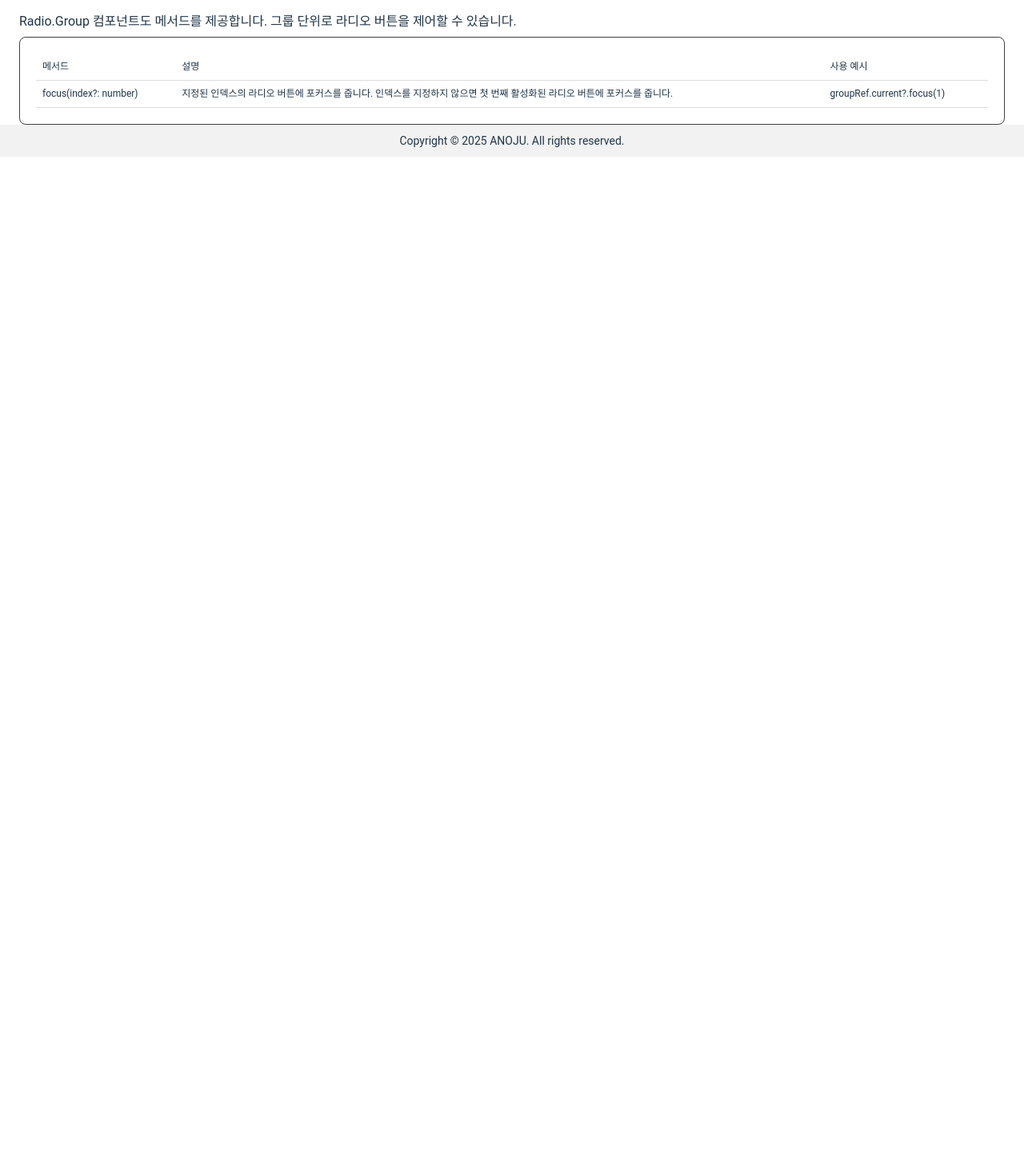
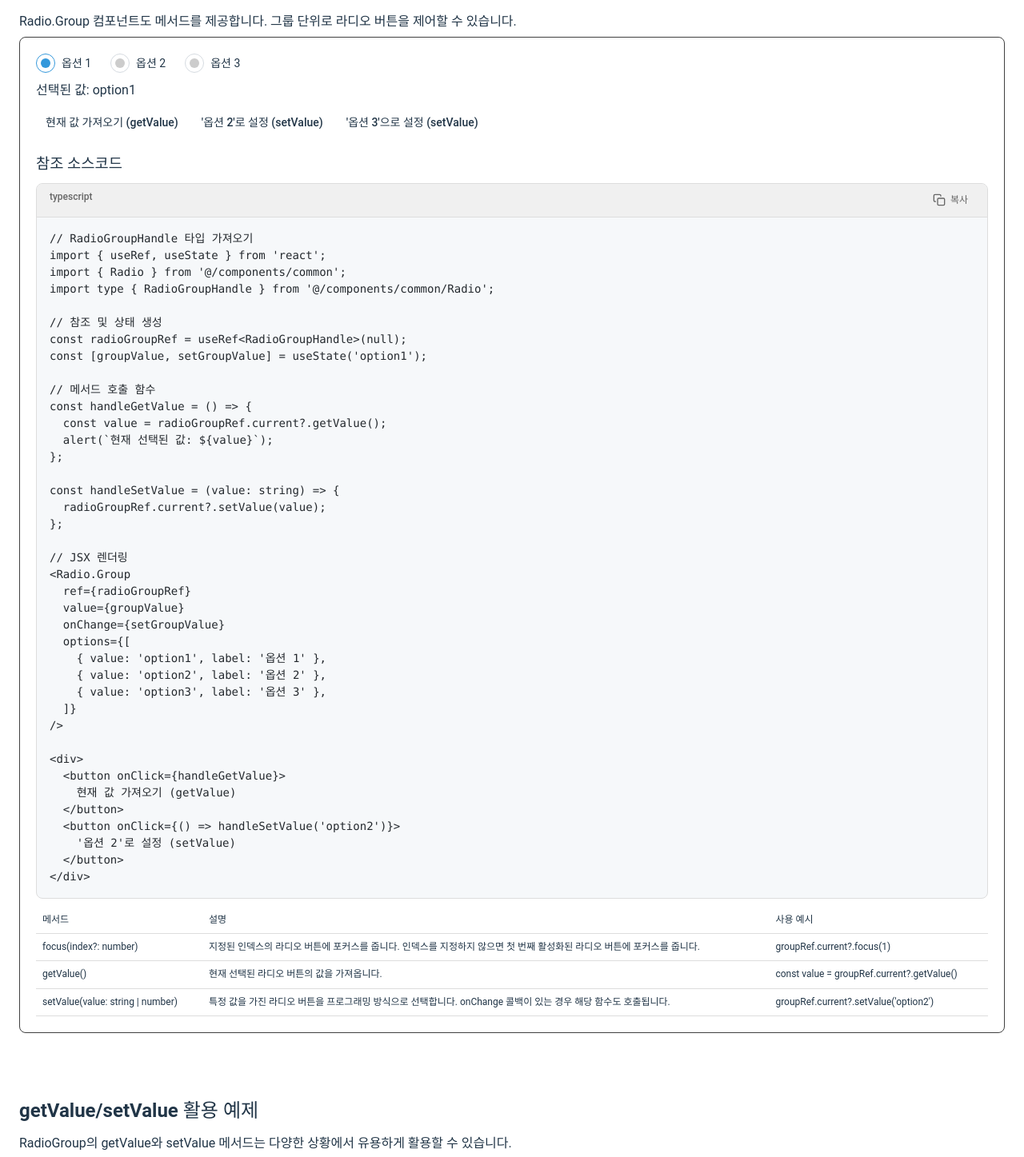
Before and after one commit to anoju/anoju-react, a React (Vite) app: page /guide/radio in a window 1280 px wide. Shown: the part 5935-7382 px from the top of the page at 80% size. Before the commit the page ends 6131 px from the top, so only its background shows below. Built offline with nearby package versions, Linux system fonts and the light colour scheme.

Commit message:
라디오 업데이트(3)

```diff
--- a/src/components/common/Radio.tsx
+++ b/src/components/common/Radio.tsx
@@ -38,8 +38,8 @@ const RadioContext = createContext<RadioContextType | undefined>(undefined);
 export interface RadioHandle {
   focus: () => void;
   blur: () => void;
-  isChecked: () => boolean;
-  select: () => void;
+  getValue: () => boolean;
+  setValue: () => void;
   getRootElement: () => HTMLElement | null;
   getInputElement: () => HTMLInputElement | null;
 }
@@ -133,10 +133,10 @@ export const Radio = forwardRef<RadioHandle, RadioProps>(
             inputRef.current.blur();
           }
         },
-        isChecked: () => {
+        getValue: () => {
           return !!isChecked;
         },
-        select: () => {
+        setValue: () => {
           if (mergedDisabled) return; // 비활성화된 경우 동작하지 않음
 
           // 이미 선택된 경우 작업 필요 없음
@@ -243,6 +243,8 @@ function isRadioOption<T extends string | number>(
 // 외부에서 호출 가능한 그룹 메서드 인터페이스 정의
 export interface RadioGroupHandle {
   focus: (index?: number) => void;
+  getValue: () => string | number | undefined;
+  setValue: (value: string | number) => void;
 }
 
 // Radio Group component props
@@ -331,8 +333,18 @@ const RadioGroupComponent = forwardRef(
             firstAvailableRadio.focus();
           }
         },
+        // 현재 선택된 값 반환
+        getValue: () => {
+          return value;
+        },
+        // 새 값 설정
+        setValue: (newValue: string | number) => {
+          if (onChange) {
+            onChange(newValue as T);
+          }
+        },
       }),
-      []
+      [value, onChange]
     );
 
     // 옵션에서 Radio 컴포넌트 생성
--- a/src/pages/guide/radio.tsx
+++ b/src/pages/guide/radio.tsx
@@ -2,6 +2,7 @@
 import { useState, useRef } from 'react';
 import { usePageLayout } from '@/hooks/usePageLayout';
 import { Button, CodeHighlight, Radio, RadioHandle } from '@/components/common';
+import type { RadioGroupHandle } from '@/components/common/Radio';
 import styles from '@/assets/scss/pages/guide.module.scss';
 
 const RadioGuide = () => {
@@ -30,7 +31,11 @@ const RadioGuide = () => {
   const radioRef = useRef<RadioHandle>(null);
   const [selected2, setSelected2] = useState('option1');
 
-  // 버튼 클릭 핸들러
+  // 라디오 그룹에 대한 참조 생성
+  const radioGroupRef = useRef<RadioGroupHandle>(null);
+  const [groupValue, setGroupValue] = useState('option1');
+
+  // 버튼 클릭 핸들러 - 개별 라디오
   const handleFocus = () => {
     radioRef.current?.focus();
   };
@@ -42,12 +47,22 @@ const RadioGuide = () => {
   const handleIsChecked = () => {
     alert(
       '현재 선택 상태: ' +
-        (radioRef.current?.isChecked() ? '선택됨' : '선택 안됨')
+        (radioRef.current?.getValue() ? '선택됨' : '선택 안됨')
     );
   };
 
   const handleSelect = () => {
-    radioRef.current?.select();
+    radioRef.current?.setValue();
+  };
+
+  // RadioGroup 메서드 핸들러
+  const handleGetValue = () => {
+    const value = radioGroupRef.current?.getValue();
+    alert(`현재 선택된 값: ${value}`);
+  };
+
+  const handleSetValue = (value: string) => {
+    radioGroupRef.current?.setValue(value);
   };
 
   return (
@@ -341,11 +356,11 @@ const MyRadioWithRef = () => {
   };
 
   const handleIsChecked = () => {
-    alert('현재 선택 상태: ' + (radioRef.current?.isChecked() ? '선택됨' : '선택 안됨'));
+    alert('현재 선택 상태: ' + (radioRef.current?.getValue() ? '선택됨' : '선택 안됨'));
   };
 
   const handleSelect = () => {
-    radioRef.current?.select();
+    radioRef.current?.setValue();
   };
 
   return (
@@ -410,17 +425,17 @@ const MyRadioWithRef = () => {
                 </td>
               </tr>
               <tr>
-                <td>isChecked()</td>
+                <td>getValue()</td>
                 <td>현재 선택 상태를 boolean 값으로 반환합니다.</td>
                 <td>
-                  <code>const isChecked = radioRef.current?.isChecked()</code>
+                  <code>const isChecked = radioRef.current?.getValue()</code>
                 </td>
               </tr>
               <tr>
-                <td>select()</td>
+                <td>setValue()</td>
                 <td>라디오 버튼을 선택합니다.</td>
                 <td>
-                  <code>radioRef.current?.select()</code>
+                  <code>radioRef.current?.setValue()</code>
                 </td>
               </tr>
               <tr>
@@ -453,6 +468,82 @@ const MyRadioWithRef = () => {
           제어할 수 있습니다.
         </p>
         <div className={styles.showcase}>
+          <Radio.Group
+            ref={radioGroupRef}
+            value={groupValue}
+            onChange={setGroupValue}
+            options={[
+              { value: 'option1', label: '옵션 1' },
+              { value: 'option2', label: '옵션 2' },
+              { value: 'option3', label: '옵션 3' },
+            ]}
+          />
+          <div style={{ marginTop: '10px' }}>
+            <p className={styles.txt}>선택된 값: {groupValue}</p>
+          </div>
+          <div
+            style={{
+              marginTop: '10px',
+              display: 'flex',
+              gap: '5px',
+              flexWrap: 'wrap'
+            }}
+          >
+            <Button size="sm" onClick={handleGetValue}>
+              현재 값 가져오기 (getValue)
+            </Button>
+            <Button size="sm" onClick={() => handleSetValue('option2')}>
+              '옵션 2'로 설정 (setValue)
+            </Button>
+            <Button size="sm" onClick={() => handleSetValue('option3')}>
+              '옵션 3'으로 설정 (setValue)
+            </Button>
+          </div>
+
+          <h3 className={styles['sub-title']} style={{ marginTop: '20px' }}>참조 소스코드</h3>
+          <CodeHighlight
+            code={`// RadioGroupHandle 타입 가져오기
+import { useRef, useState } from 'react';
+import { Radio } from '@/components/common';
+import type { RadioGroupHandle } from '@/components/common/Radio';
+
+// 참조 및 상태 생성
+const radioGroupRef = useRef<RadioGroupHandle>(null);
+const [groupValue, setGroupValue] = useState('option1');
+
+// 메서드 호출 함수
+const handleGetValue = () => {
+  const value = radioGroupRef.current?.getValue();
+  alert(\`현재 선택된 값: \${value}\`);
+};
+
+const handleSetValue = (value: string) => {
+  radioGroupRef.current?.setValue(value);
+};
+
+// JSX 렌더링
+<Radio.Group
+  ref={radioGroupRef}
+  value={groupValue}
+  onChange={setGroupValue}
+  options={[
+    { value: 'option1', label: '옵션 1' },
+    { value: 'option2', label: '옵션 2' },
+    { value: 'option3', label: '옵션 3' },
+  ]}
+/>
+
+<div>
+  <button onClick={handleGetValue}>
+    현재 값 가져오기 (getValue)
+  </button>
+  <button onClick={() => handleSetValue('option2')}>
+    '옵션 2'로 설정 (setValue)
+  </button>
+</div>`}
+            language="typescript"
+          />
+
           <table className={styles.table}>
             <thead>
               <tr>
@@ -473,8 +564,104 @@ const MyRadioWithRef = () => {
                   <code>groupRef.current?.focus(1)</code>
                 </td>
               </tr>
+              <tr>
+                <td>getValue()</td>
+                <td>
+                  현재 선택된 라디오 버튼의 값을 가져옵니다.
+                </td>
+                <td>
+                  <code>const value = groupRef.current?.getValue()</code>
+                </td>
+              </tr>
+              <tr>
+                <td>setValue(value: string | number)</td>
+                <td>
+                  특정 값을 가진 라디오 버튼을 프로그래밍 방식으로 선택합니다.
+                  onChange 콜백이 있는 경우 해당 함수도 호출됩니다.
+                </td>
+                <td>
+                  <code>groupRef.current?.setValue('option2')</code>
+                </td>
+              </tr>
             </tbody>
           </table>
+        </div>
+      </section>
+
+      <section className={styles.section}>
+        <h2 className={styles['section-title']}>getValue/setValue 활용 예제</h2>
+        <p className={styles.txt}>
+          RadioGroup의 getValue와 setValue 메서드는 다양한 상황에서 유용하게 활용할 수 있습니다.
+        </p>
+
+        <div className={styles.showcase}>
+          <h3 className={styles['sub-title']}>폼 초기화</h3>
+          <CodeHighlight
+            code={`// 여러 개의 RadioGroup을 가진 양식을 초기화하는 예제
+function resetForm() {
+  fruitRadioRef.current?.setValue('apple');
+  colorRadioRef.current?.setValue('red');
+  sizeRadioRef.current?.setValue('medium');
+}`}
+            language="typescript"
+          />
+
+          <h3 className={styles['sub-title']}>변경 전에 현재 값 저장</h3>
+          <CodeHighlight
+            code={`// 값을 변경하기 전에 현재 값을 저장하고, 필요할 때 복원하는 예제
+function handleTemporaryChange() {
+  // 현재 값 저장
+  const previousValue = radioGroupRef.current?.getValue();
+
+  // 새 값으로 변경
+  radioGroupRef.current?.setValue('option3');
+
+  // 5초 후 이전 값으로 복원
+  setTimeout(() => {
+    if (previousValue) {
+      radioGroupRef.current?.setValue(previousValue);
+    }
+  }, 5000);
+}`}
+            language="typescript"
+          />
+
+          <h3 className={styles['sub-title']}>조건부 라디오 버튼 선택</h3>
+          <CodeHighlight
+            code={`// 조건에 따라 특정 라디오 버튼 선택
+function selectBasedOnCondition(userRole: string) {
+  if (userRole === 'admin') {
+    roleRadioRef.current?.setValue('fullAccess');
+  } else if (userRole === 'editor') {
+    roleRadioRef.current?.setValue('editAccess');
+  } else {
+    roleRadioRef.current?.setValue('readAccess');
+  }
+}`}
+            language="typescript"
+          />
+
+          <h3 className={styles['sub-title']}>값 검증</h3>
+          <CodeHighlight
+            code={`// 폼 제출 전 라디오 값 검증
+function validateForm() {
+  const selectedOption = radioGroupRef.current?.getValue();
+
+  if (!selectedOption) {
+    alert('선택해야 합니다!');
+    return false;
+  }
+
+  // 특정 값에 따른 추가 검증
+  if (selectedOption === 'custom' && customOptionTextRef.current?.value === '') {
+    alert('커스텀 옵션을 설명해주세요!');
+    return false;
+  }
+
+  return true;
+}`}
+            language="typescript"
+          />
         </div>
       </section>
     </div>
```
